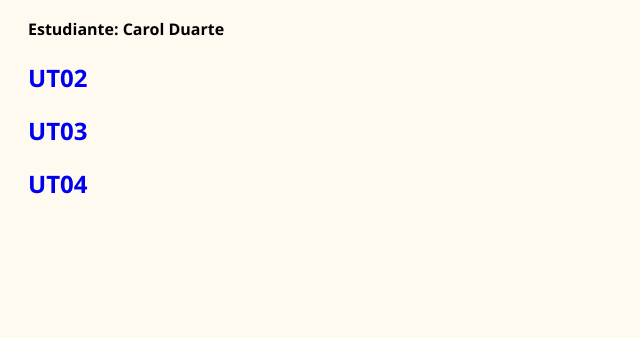
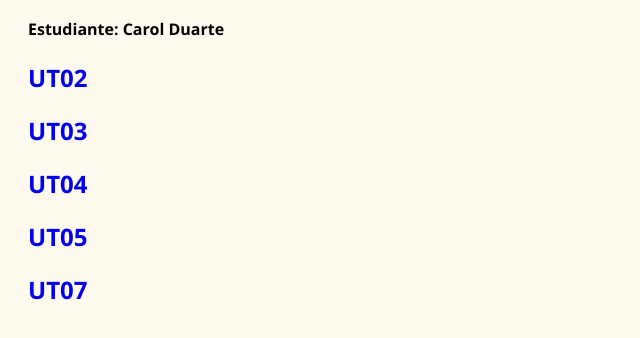
Before and after one commit to Krolduarte/practicas_dwec, a plain HTML site: page index.html in a window 1280 px wide. Shown: the part 150-488 px from the top of the page, without its empty margins (0-640 px from the left). Drawn offline with Linux system fonts and the light colour scheme; files whose address does not match are found by name.

Commit message:
Unidad 7

```diff
--- a/index.html
+++ b/index.html
@@ -15,6 +15,8 @@
     <h2><a href="UT02.html" target="_blank">UT02</a><br></h2>
     <h2><a href="UT03.html" target="_blank">UT03</a><br></h2>
     <h2><a href="UT04.html" target="_blank">UT04</a><br></h2>
+    <h2><a href="UT05.html" target="_blank">UT05</a><br></h2>
+    <h2><a href="UT07.html" target="_blank">UT07</a><br></h2>
 
 
     <script src = "js/script.js"></script>
```
